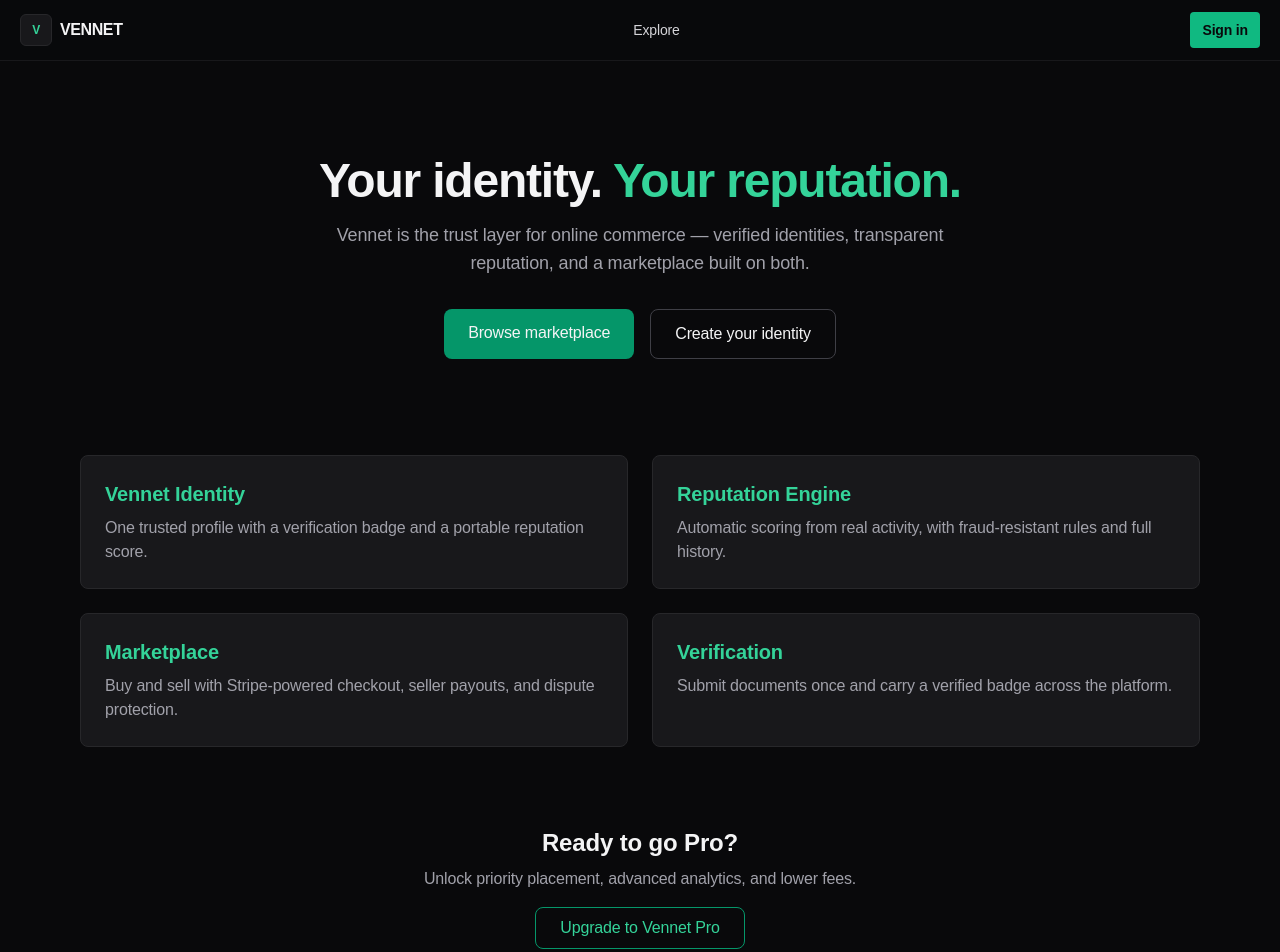
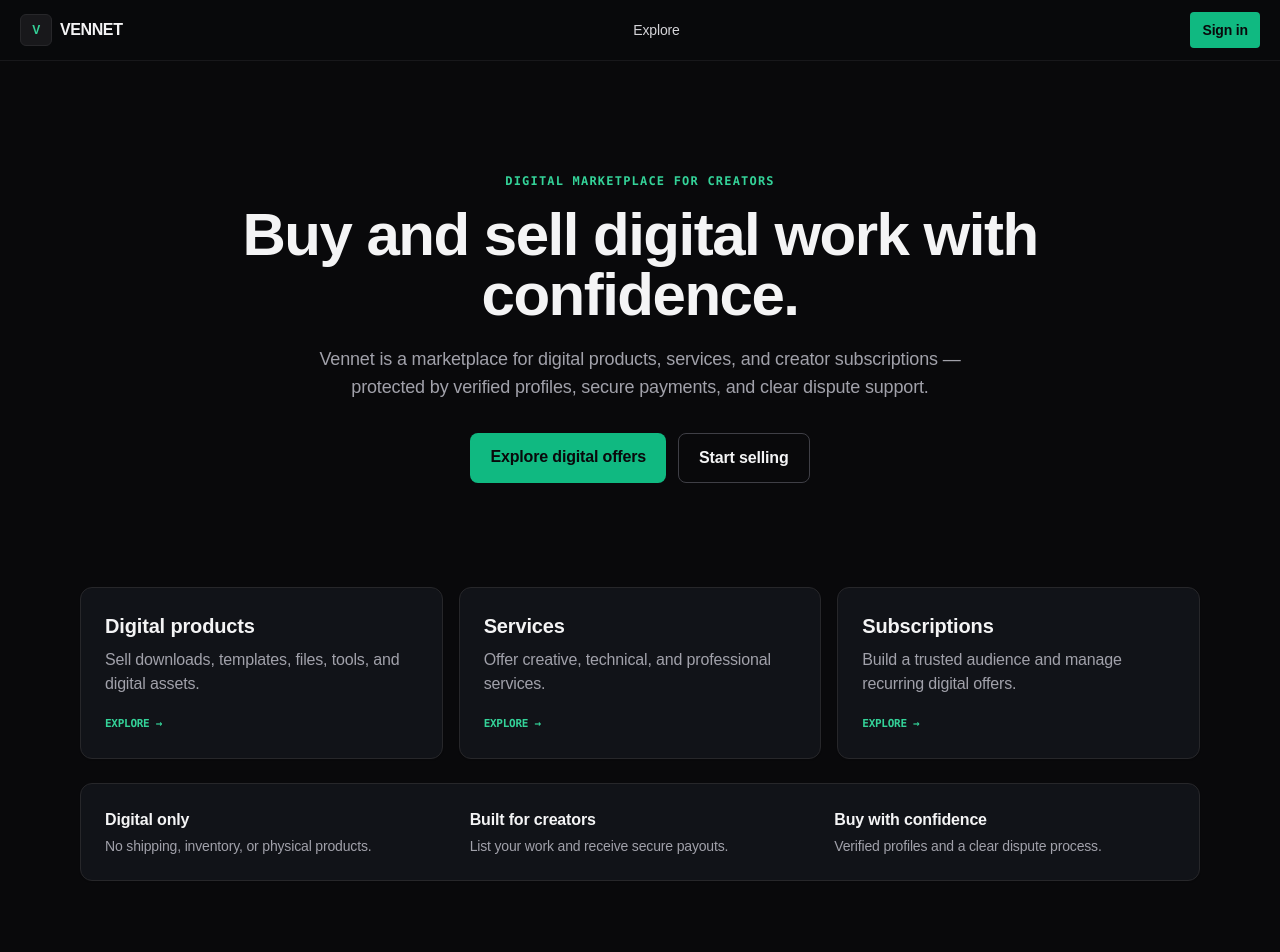
Before and after one commit to MagroOwner/Vennet, a Next.js app: page / in a window 1280 px wide. Shown: the top 952 px of the page. After the commit the page ends 913 px from the top, so only its background shows below. Built offline with nearby package versions, Linux system fonts and the light colour scheme; no server answers.

Commit message:
Simplify digital marketplace navigation and language

```diff
--- a/src/app/page.tsx
+++ b/src/app/page.tsx
@@ -1,80 +1,27 @@
 import Link from "next/link";
 
 const features = [
-  {
-    title: "Vennet Identity",
-    body: "One trusted profile with a verification badge and a portable reputation score.",
-    href: "/dashboard",
-  },
-  {
-    title: "Reputation Engine",
-    body: "Automatic scoring from real activity, with fraud-resistant rules and full history.",
-    href: "/reputation",
-  },
-  {
-    title: "Marketplace",
-    body: "Buy and sell with Stripe-powered checkout, seller payouts, and dispute protection.",
-    href: "/marketplace",
-  },
-  {
-    title: "Verification",
-    body: "Submit documents once and carry a verified badge across the platform.",
-    href: "/verification",
-  },
+  { title: "Digital products", body: "Sell downloads, templates, files, tools, and digital assets.", href: "/marketplace?category=digital" },
+  { title: "Services", body: "Offer creative, technical, and professional services.", href: "/marketplace?category=services" },
+  { title: "Subscriptions", body: "Build a trusted audience and manage recurring digital offers.", href: "/dashboard/seller" },
 ];
 
 export default function HomePage() {
   return (
-    <div>
-      <section className="py-16 text-center">
-        <h1 className="text-5xl font-bold tracking-tight">
-          Your identity. <span className="text-emerald-400">Your reputation.</span>
-        </h1>
-        <p className="mx-auto mt-4 max-w-2xl text-lg text-zinc-400">
-          Vennet is the trust layer for online commerce — verified identities,
-          transparent reputation, and a marketplace built on both.
-        </p>
-        <div className="mt-8 flex justify-center gap-4">
-          <Link
-            href="/marketplace"
-            className="rounded-lg bg-emerald-600 px-6 py-3 font-medium hover:bg-emerald-500"
-          >
-            Browse marketplace
-          </Link>
-          <Link
-            href="/login"
-            className="rounded-lg border border-zinc-700 px-6 py-3 font-medium hover:bg-zinc-800"
-          >
-            Create your identity
-          </Link>
+    <div className="console-page">
+      <section className="py-12 text-center sm:py-20">
+        <p className="mb-4 font-mono text-xs font-bold uppercase tracking-widest text-emerald-400">Digital marketplace for creators</p>
+        <h1 className="mx-auto max-w-4xl text-4xl font-black tracking-tight sm:text-6xl">Buy and sell digital work with confidence.</h1>
+        <p className="mx-auto mt-5 max-w-2xl text-lg leading-7 text-zinc-400">Vennet is a marketplace for digital products, services, and creator subscriptions — protected by verified profiles, secure payments, and clear dispute support.</p>
+        <div className="mt-8 flex flex-wrap justify-center gap-3">
+          <Link href="/marketplace" className="rounded-lg bg-emerald-500 px-5 py-3 font-semibold text-zinc-950 hover:bg-emerald-400">Explore digital offers</Link>
+          <Link href="/dashboard/seller" className="rounded-lg border border-zinc-700 px-5 py-3 font-semibold hover:bg-zinc-900">Start selling</Link>
         </div>
       </section>
-
-      <section className="grid gap-6 py-8 sm:grid-cols-2">
-        {features.map((f) => (
-          <Link
-            key={f.title}
-            href={f.href}
-            className="rounded-lg border border-zinc-800 bg-zinc-900 p-6 transition hover:border-emerald-600"
-          >
-            <h2 className="text-xl font-semibold text-emerald-400">{f.title}</h2>
-            <p className="mt-2 text-zinc-400">{f.body}</p>
-          </Link>
-        ))}
+      <section className="grid gap-4 md:grid-cols-3">
+        {features.map((feature) => <Link key={feature.title} href={feature.href} className="console-panel p-6 transition hover:border-emerald-700"><h2 className="text-xl font-bold">{feature.title}</h2><p className="mt-2 leading-6 text-zinc-400">{feature.body}</p><span className="console-link mt-5 inline-block">Explore →</span></Link>)}
       </section>
-
-      <section className="py-12 text-center">
-        <h2 className="text-2xl font-semibold">Ready to go Pro?</h2>
-        <p className="mt-2 text-zinc-400">
-          Unlock priority placement, advanced analytics, and lower fees.
-        </p>
-        <Link
-          href="/pro"
-          className="mt-4 inline-block rounded-lg border border-emerald-600 px-6 py-2 font-medium text-emerald-400 hover:bg-emerald-600/10"
-        >
-          Upgrade to Vennet Pro
-        </Link>
-      </section>
+      <section className="console-panel mt-6 grid gap-6 p-6 sm:grid-cols-3"><div><p className="font-bold">Digital only</p><p className="mt-1 text-sm text-zinc-400">No shipping, inventory, or physical products.</p></div><div><p className="font-bold">Built for creators</p><p className="mt-1 text-sm text-zinc-400">List your work and receive secure payouts.</p></div><div><p className="font-bold">Buy with confidence</p><p className="mt-1 text-sm text-zinc-400">Verified profiles and a clear dispute process.</p></div></section>
     </div>
   );
 }
```
